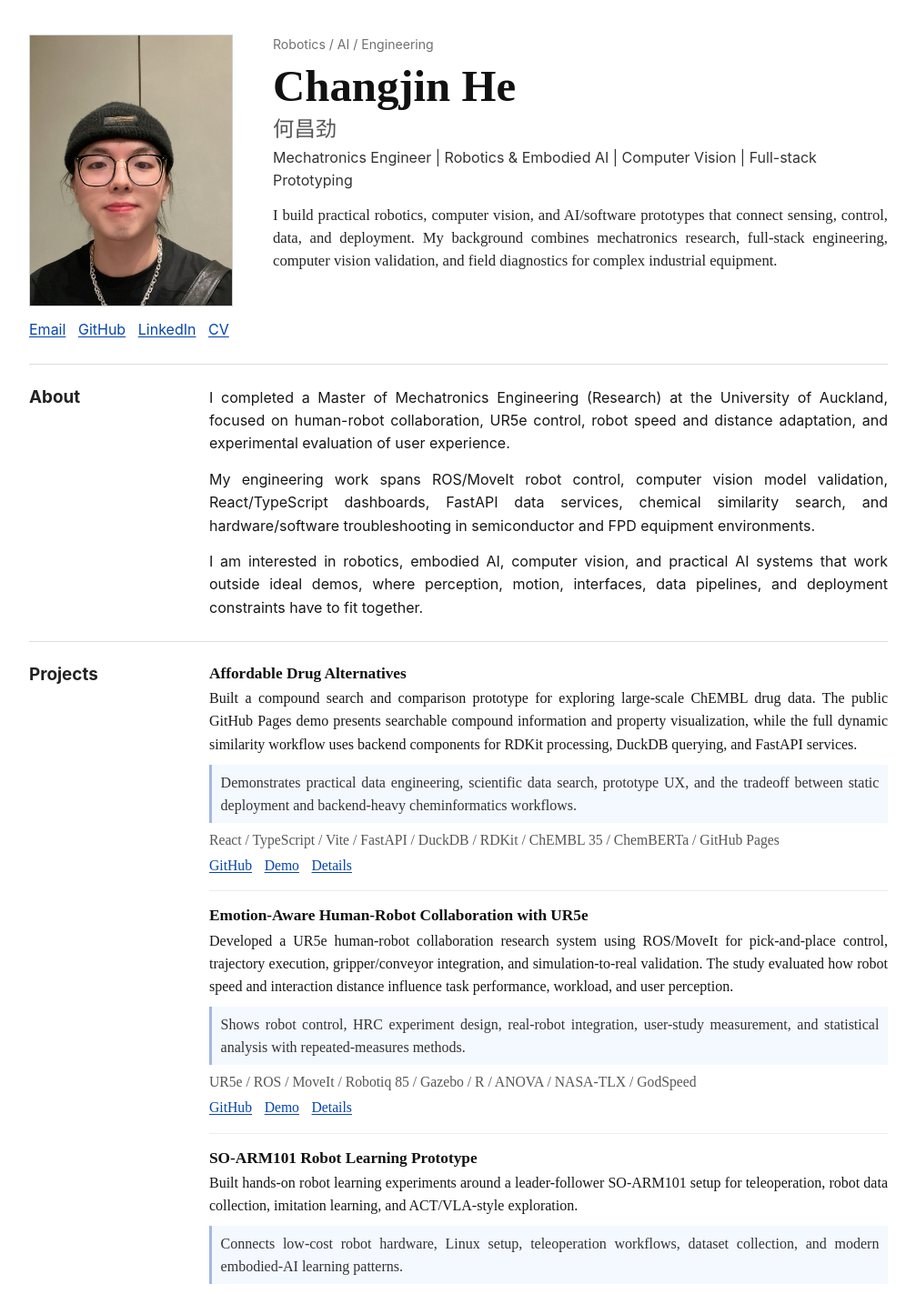
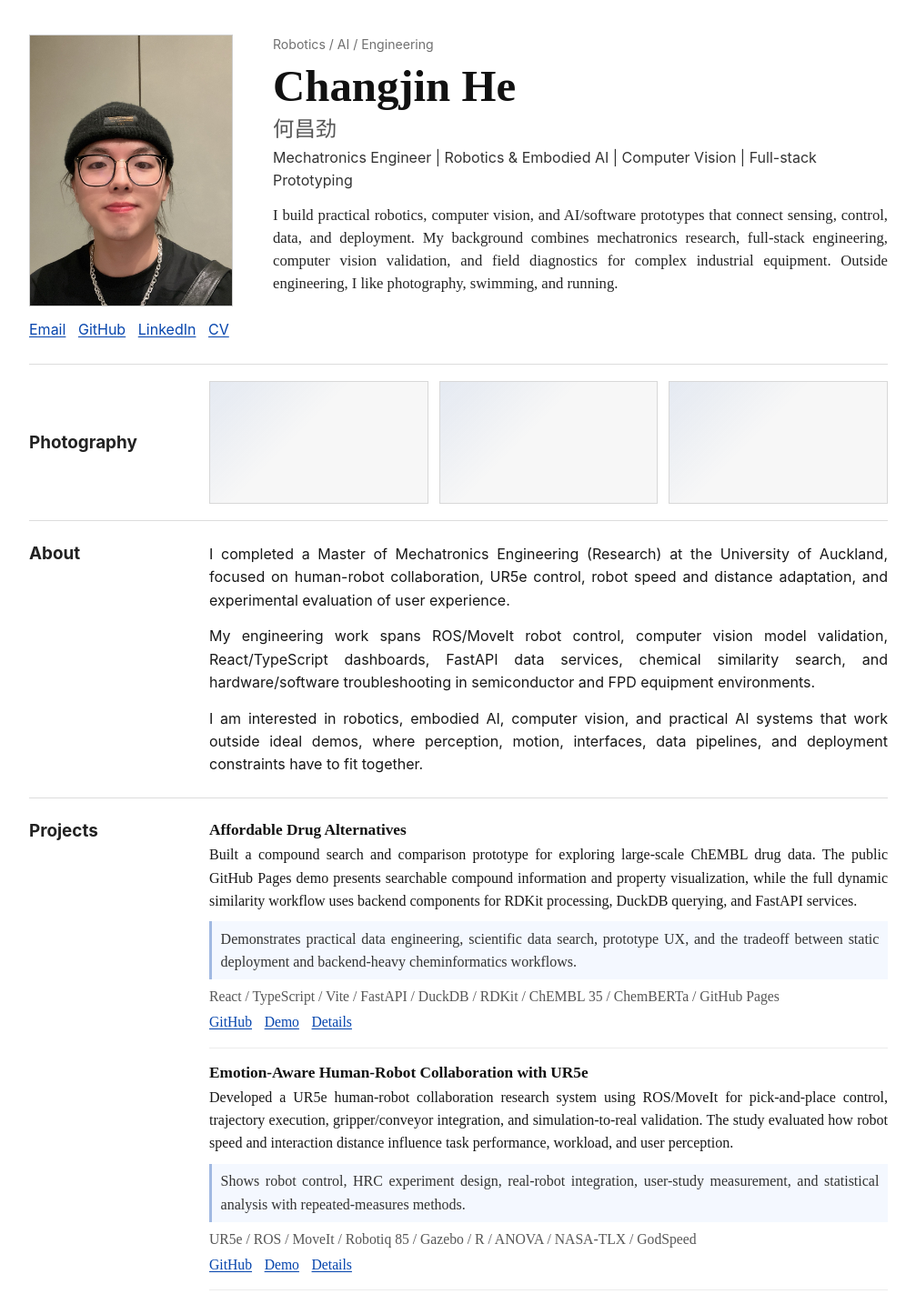
Before and after one commit to CccccJin/CccccJin.github.io, a React (Vite) app: page / in a window 1280 px wide. Shown: the top 1423 px of the page at 91% size, without its empty margins (136-1143 px from the left). Built offline with nearby package versions, Linux system fonts and the light colour scheme.

Commit message:
Update intro and photography section

```diff
--- a/src/App.tsx
+++ b/src/App.tsx
@@ -12,6 +12,18 @@ function App() {
   return (
     <div className="page-shell">
       <Header profile={profile} />
+
+      <section
+        className="photography-strip"
+        aria-labelledby="photography-title"
+      >
+        <h2 id="photography-title">Photography</h2>
+        <div className="photo-slots">
+          <div className="photo-slot" aria-label="Photography work slot 1" />
+          <div className="photo-slot" aria-label="Photography work slot 2" />
+          <div className="photo-slot" aria-label="Photography work slot 3" />
+        </div>
+      </section>
 
       <main>
         <Section id="about" title="About">
--- a/src/data/profile.ts
+++ b/src/data/profile.ts
@@ -11,7 +11,7 @@ export const profile = {
   title:
     'Mechatronics Engineer | Robotics & Embodied AI | Computer Vision | Full-stack Prototyping',
   intro:
-    'I build practical robotics, computer vision, and AI/software prototypes that connect sensing, control, data, and deployment. My background combines mechatronics research, full-stack engineering, computer vision validation, and field diagnostics for complex industrial equipment.',
+    'I build practical robotics, computer vision, and AI/software prototypes that connect sensing, control, data, and deployment. My background combines mechatronics research, full-stack engineering, computer vision validation, and field diagnostics for complex industrial equipment. Outside engineering, I like photography, swimming, and running.',
   about: [
     'I completed a Master of Mechatronics Engineering (Research) at the University of Auckland, focused on human-robot collaboration, UR5e control, robot speed and distance adaptation, and experimental evaluation of user experience.',
     'My engineering work spans ROS/MoveIt robot control, computer vision model validation, React/TypeScript dashboards, FastAPI data services, chemical similarity search, and hardware/software troubleshooting in semiconductor and FPD equipment environments.',
--- a/src/data/projects.ts
+++ b/src/data/projects.ts
@@ -57,30 +57,6 @@ export const projects: Project[] = [
       'ANOVA',
       'NASA-TLX',
       'GodSpeed',
-    ],
-    links: [
-      {
-        label: 'GitHub',
-        href: '#projects',
-      },
-      { label: 'Demo', href: '#projects' },
-      { label: 'Details', href: '#projects' },
-    ],
-  },
-  {
-    title: 'SO-ARM101 Robot Learning Prototype',
-    description:
-      'Built hands-on robot learning experiments around a leader-follower SO-ARM101 setup for teleoperation, robot data collection, imitation learning, and ACT/VLA-style exploration.',
-    focus:
-      'Connects low-cost robot hardware, Linux setup, teleoperation workflows, dataset collection, and modern embodied-AI learning patterns.',
-    tech: [
-      'Python',
-      'LeRobot',
-      'Teleoperation',
-      'Imitation Learning',
-      'ACT',
-      'VLA',
-      'Ubuntu',
     ],
     links: [
       {
--- a/src/styles.css
+++ b/src/styles.css
@@ -180,6 +180,35 @@ h3 {
   text-align: justify;
 }
 
+.photography-strip {
+  display: grid;
+  grid-template-columns: var(--section-label) minmax(0, 1fr);
+  gap: var(--section-gap);
+  align-items: center;
+  border-bottom: 1px solid var(--border);
+  padding: 18px 0;
+}
+
+.photography-strip h2 {
+  color: #222222;
+  font-size: 1.18rem;
+}
+
+.photo-slots {
+  display: grid;
+  grid-template-columns: repeat(3, minmax(0, 1fr));
+  gap: 12px;
+}
+
+.photo-slot {
+  aspect-ratio: 16 / 9;
+  min-height: 74px;
+  border: 1px solid #d8d8d8;
+  background:
+    linear-gradient(135deg, rgba(6, 69, 173, 0.08), transparent 42%),
+    #f7f7f7;
+}
+
 .section {
   display: grid;
   grid-template-columns: var(--section-label) minmax(0, 1fr);
@@ -347,6 +376,12 @@ h3 {
     padding: 22px 0;
   }
 
+  .photography-strip {
+    grid-template-columns: 1fr;
+    gap: 10px;
+    padding: 18px 0;
+  }
+
   .experience-heading,
   .education-heading {
     display: block;
@@ -382,4 +417,8 @@ h3 {
   .intro {
     margin-left: 0;
   }
+
+  .photo-slots {
+    grid-template-columns: 1fr;
+  }
 }
```
